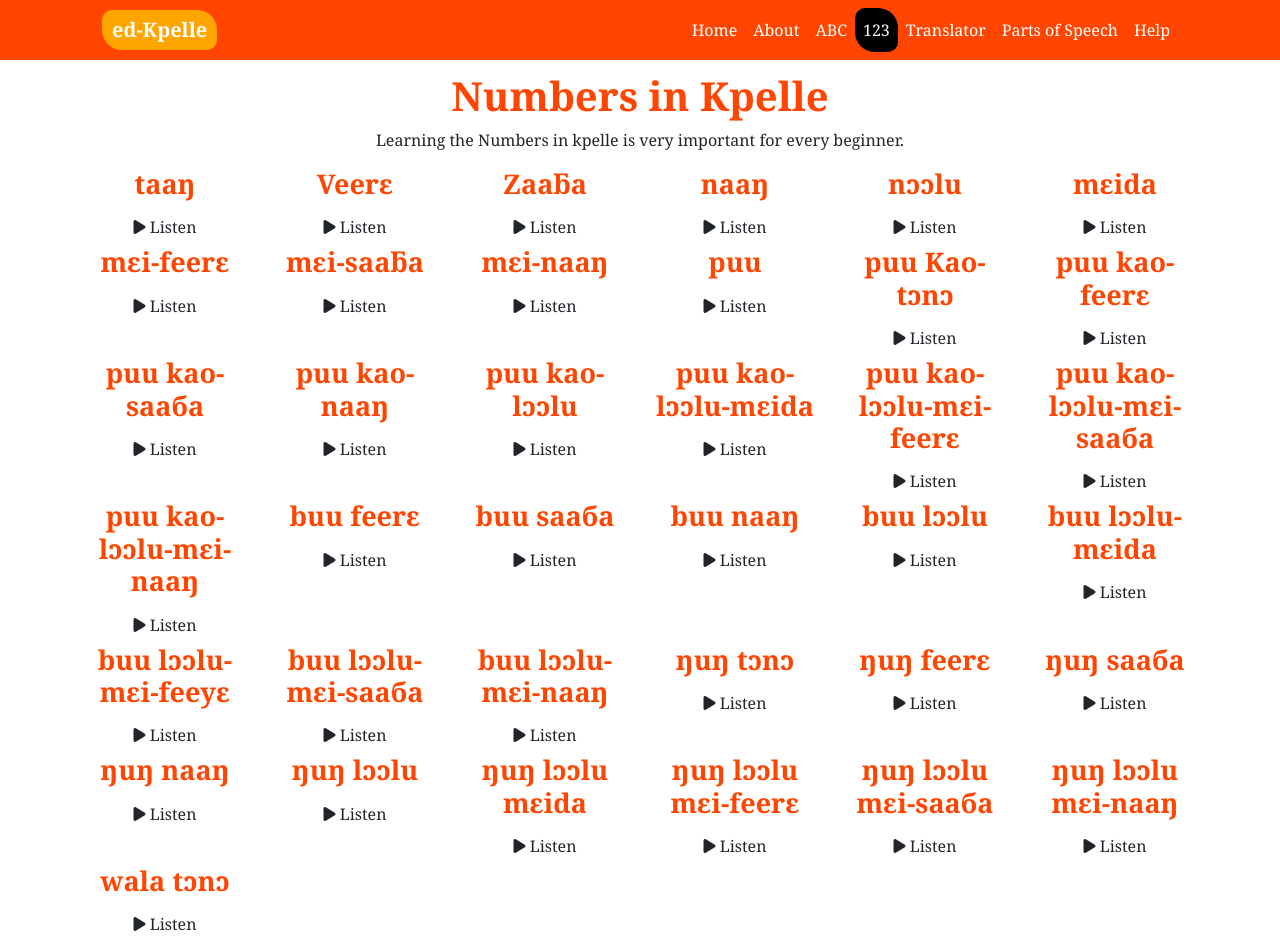
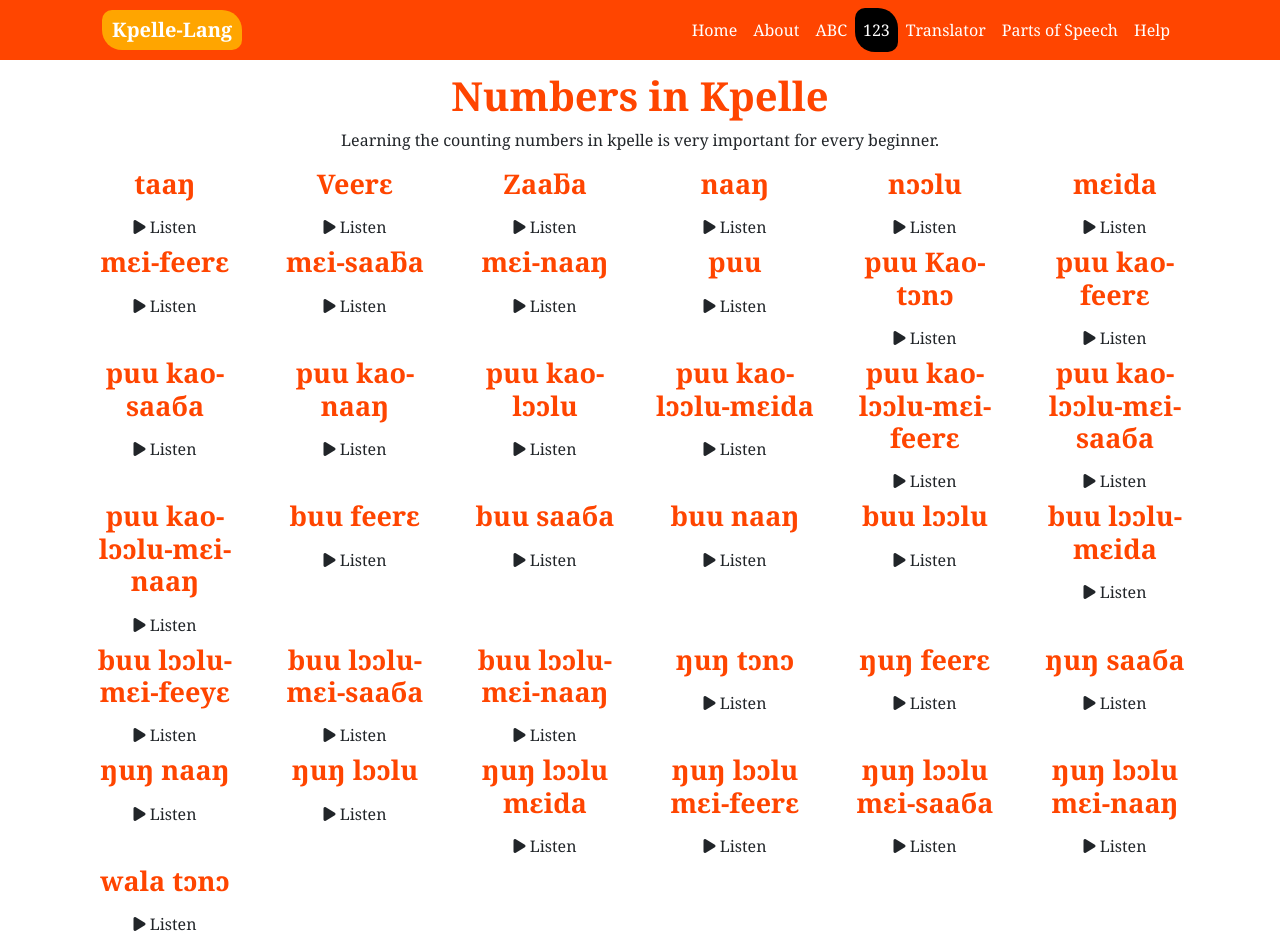
Before and after one commit to CodeWithTec/kpelle_1.0.0.1, a plain HTML site: page 123.html in a window 1280 px wide. Shown: the top 946 px of the page. Drawn offline with Linux system fonts and the light colour scheme.

Commit message:
Mrch 16 c

```diff
--- a/123.html
+++ b/123.html
@@ -16,7 +16,7 @@
         <!-- navbar section -->
         <nav class="navbar navbar-expand-lg fixed-top">
           <div class="container-fluid">
-            <a class="navbar-brand" href="index.html">ed-Kpelle</a>
+            <a class="navbar-brand" href="index.html">Kpelle-Lang</a>
             <button class="navbar-toggler" type="button" data-bs-toggle="collapse" data-bs-target="#navbarSupportedContent" aria-controls="navbarSupportedContent" aria-expanded="false" aria-label="Toggle navigation">
               <span class="fa-solid fa-bars" id="bars" onclick="openBtn()"></span>
               <span class="fa-solid fa-xmark" id="x-mark" onclick="closeBtn()"></span>
@@ -61,7 +61,7 @@
             <div class="col-lg-12">
               <div class="page-title text-center">
                 <h1 class="title">Numbers in Kpelle</h1>
-                <p>Learning the Numbers in kpelle is very important for every beginner.</p>
+                <p>Learning the counting numbers in kpelle is very important for every beginner.</p>
               </div>
             </div>
             </div>
```
Also changed, not shown: Animals.html (+1 -1 lines), Fruit.html (+1 -1 lines), Object.html (+1 -1 lines), Seek.html (+1 -1 lines), abc.html (+1 -1 lines), about.html (+1 -1 lines), calendar.html (+1 -1 lines), characters.html (+1 -1 lines), dialog.html (+1 -1 lines), family-relationship.html (+1 -1 lines), help.html (+1 -1 lines), index.html (+1 -1 lines), kpelle-history.html (+1 -1 lines), part-of-speech.html (+1 -1 lines), 2 more files.
